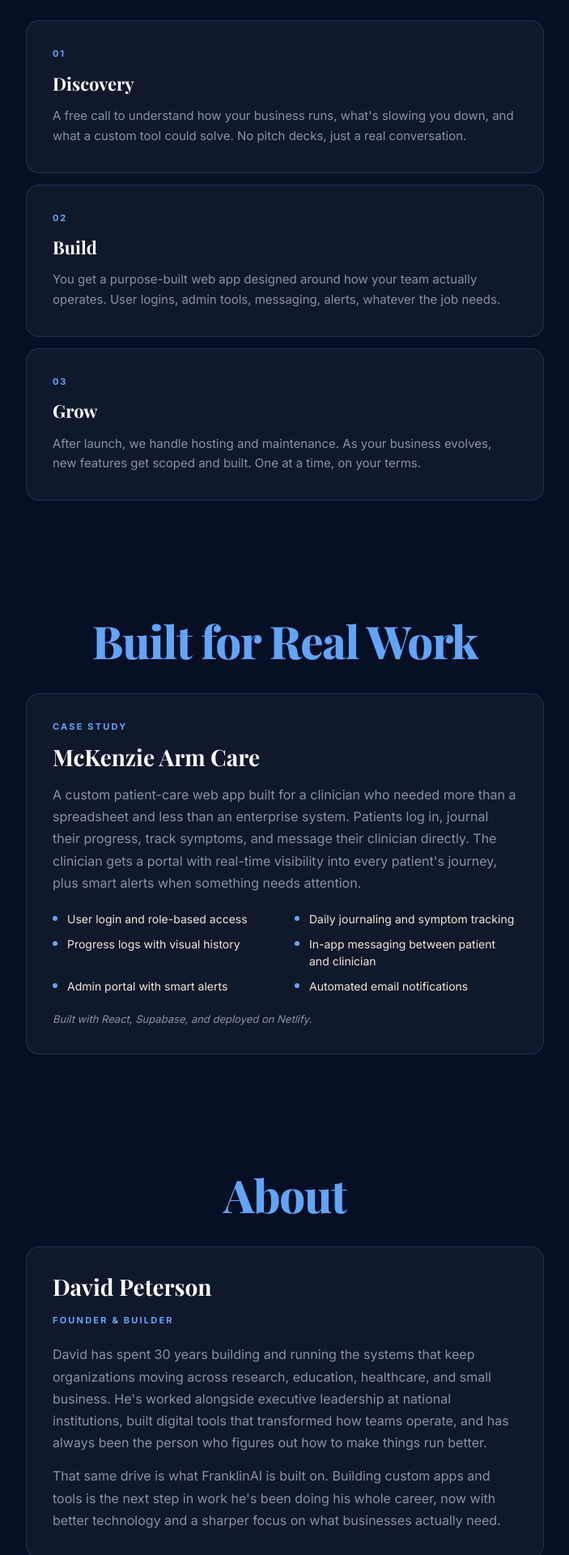
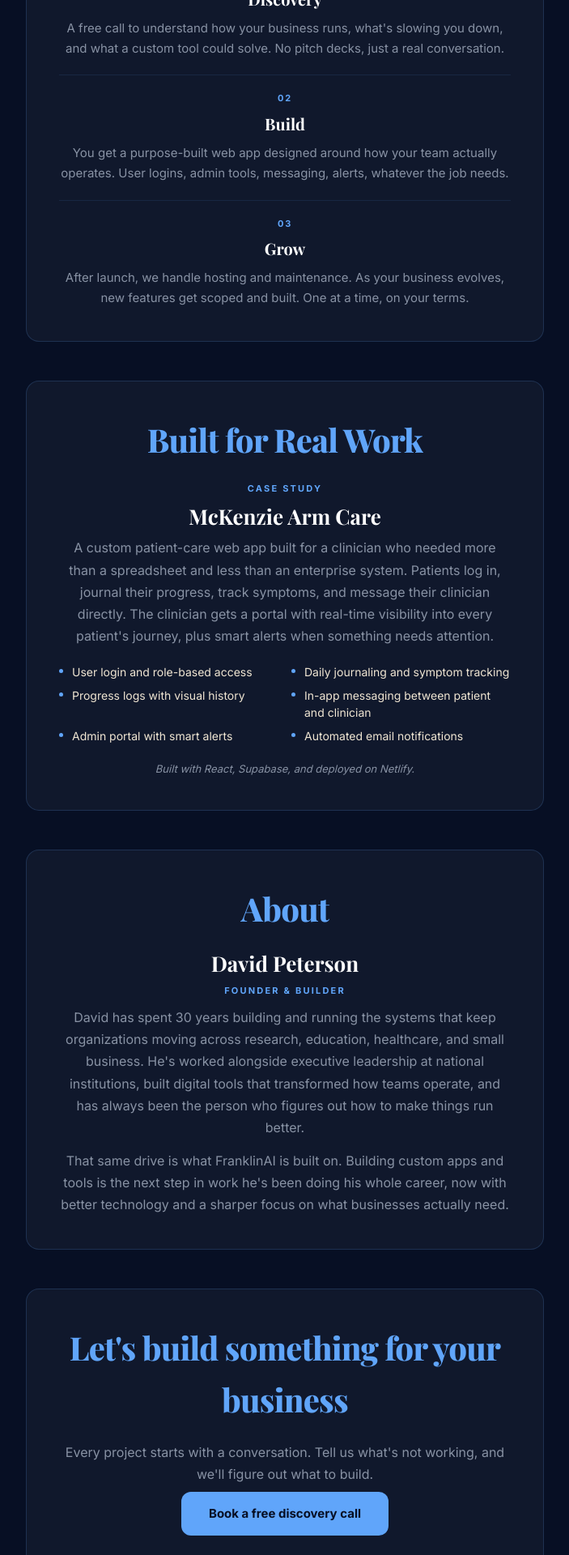
Before and after one commit to besoulful-design/franklinai-v2, a React (Vite) app: page / in a window 1280 px wide. Shown: the part 780-2700 px from the top of the page at 81% size, without its empty margins (288-991 px from the left). Built offline with nearby package versions, Linux system fonts and the light colour scheme.

Commit message:
headings inside cards, one universal card class, shorten hero, all sections centered

```diff
--- a/src/App.jsx
+++ b/src/App.jsx
@@ -57,14 +57,16 @@ function Nav() {
 
 function Hero() {
   return (
-    <section className="hero">
+    <section className="section">
       <div className="container">
+        <div className="site-card">
           <h1 className="hero__headline">
-          FranklinAI builds custom web apps and tools shaped around how your business actually runs.
+            Custom apps and tools built around how your business runs.
           </h1>
           <a href="#discovery" className="btn btn--primary">
             Book a free discovery call
           </a>
+        </div>
       </div>
     </section>
   );
@@ -92,15 +94,17 @@ function HowItWorks() {
   return (
     <section className="section">
       <div className="container">
-        <h2 className="section-heading">How It Works</h2>
+        <div className="site-card">
+          <h2 className="card-heading">How It Works</h2>
           <div className="step-stack">
             {steps.map(step => (
-            <div key={step.number} className="card step-card">
-              <span className="step-card__number">{step.number}</span>
-              <h3 className="step-card__title">{step.title}</h3>
-              <p className="step-card__text">{step.text}</p>
+              <div key={step.number} className="step-item">
+                <span className="step-item__number">{step.number}</span>
+                <h3 className="step-item__title">{step.title}</h3>
+                <p className="step-item__text">{step.text}</p>
               </div>
             ))}
+          </div>
         </div>
       </div>
     </section>
@@ -120,23 +124,23 @@ function CaseStudy() {
   return (
     <section className="section">
       <div className="container">
-        <h2 className="section-heading">Built for Real Work</h2>
-        <div className="card content-card content-card--centered">
-          <span className="content-card__label">Case Study</span>
-          <h3 className="content-card__title">McKenzie Arm Care</h3>
-          <p className="content-card__text">
+        <div className="site-card">
+          <h2 className="card-heading">Built for Real Work</h2>
+          <span className="card-label">Case Study</span>
+          <h3 className="card-title">McKenzie Arm Care</h3>
+          <p className="card-text">
             A custom patient-care web app built for a clinician who needed more
             than a spreadsheet and less than an enterprise system. Patients log in,
             journal their progress, track symptoms, and message their clinician directly.
             The clinician gets a portal with real-time visibility into every
             patient's journey, plus smart alerts when something needs attention.
           </p>
-          <ul className="content-card__features">
+          <ul className="card-features">
             {features.map((f, i) => (
-              <li key={i} className="content-card__feature">{f}</li>
+              <li key={i} className="card-feature">{f}</li>
             ))}
           </ul>
-          <p className="content-card__stack">
+          <p className="card-stack">
             Built with React, Supabase, and deployed on Netlify.
           </p>
         </div>
@@ -149,18 +153,18 @@ function About() {
   return (
     <section className="section">
       <div className="container">
-        <h2 className="section-heading">About</h2>
-        <div className="card content-card content-card--centered">
-          <h3 className="content-card__title">David Peterson</h3>
-          <span className="content-card__label" style={{ marginBottom: '20px' }}>Founder &amp; Builder</span>
-          <p className="content-card__text">
+        <div className="site-card">
+          <h2 className="card-heading">About</h2>
+          <h3 className="card-title">David Peterson</h3>
+          <span className="card-label">Founder &amp; Builder</span>
+          <p className="card-text">
             David has spent 30 years building and running the systems that keep
             organizations moving across research, education, healthcare, and
             small business. He's worked alongside executive leadership at national
             institutions, built digital tools that transformed how teams operate,
             and has always been the person who figures out how to make things run better.
           </p>
-          <p className="content-card__text">
+          <p className="card-text">
             That same drive is what FranklinAI is built on. Building custom apps
             and tools is the next step in work he's been doing his whole career,
             now with better technology and a sharper focus on what businesses
@@ -176,11 +180,9 @@ function DiscoveryCTA() {
   return (
     <section className="section" id="discovery">
       <div className="container">
-        <div className="card content-card content-card--centered discovery-card">
-          <h2 className="discovery__headline">
-            Let's build something for your business
-          </h2>
-          <p className="discovery__subtitle">
+        <div className="site-card">
+          <h2 className="card-heading">Let's build something for your business</h2>
+          <p className="card-text">
             Every project starts with a conversation. Tell us what's not working,
             and we'll figure out what to build.
           </p>
--- a/src/styles/global.css
+++ b/src/styles/global.css
@@ -10,10 +10,6 @@
   color-scheme: only light;
 }
 
-html {
-  font-size: 16px;
-}
-
 body {
   background: #070f24;
   color: #f0e6d3;
@@ -23,7 +19,7 @@ body {
   -webkit-font-smoothing: antialiased;
 }
 
-/* ── NAV ──────────────────────────────────────────────────────── */
+/* ── NAV ──────────────────────────────────────────────── */
 
 .site-nav {
   display: flex;
@@ -78,29 +74,181 @@ body {
   align-self: center;
 }
 
-/* ── HERO ──────────────────────────────────────────────────────── */
+/* ── LAYOUT ──────────────────────────────────────────────── */
 
-.hero {
-  padding: 32px 24px 72px;
+.container {
+  width: 100%;
+  max-width: 1100px;
+  margin: 0 auto;
+  padding: 0 24px;
+}
+
+.section {
+  padding: 24px 0;
+}
+
+/* ── UNIVERSAL CARD ──────────────────────────────────────────────── */
+/* One class, used everywhere. All cards are identical. */
+
+.site-card {
+  background: rgba(255, 255, 255, 0.04);
+  border: 1px solid rgba(96, 165, 250, 0.18);
+  border-radius: 16px;
+  padding: 40px;
+  max-width: 640px;
+  margin: 0 auto;
   text-align: center;
 }
+
+/* ── CARD HEADING (replaces section-heading — now lives inside the card) ── */
+
+.card-heading {
+  font-family: 'Playfair Display', serif;
+  font-weight: 800;
+  font-size: clamp(28px, 3.5vw, 40px);
+  color: #60a5fa;
+  letter-spacing: -0.02em;
+  margin-bottom: 20px;
+  pointer-events: none;
+}
+
+/* ── CARD TYPOGRAPHY ──────────────────────────────────────────────── */
+
+.card-label {
+  display: block;
+  font-family: 'Inter', sans-serif;
+  font-size: 11px;
+  font-weight: 700;
+  letter-spacing: 0.2em;
+  text-transform: uppercase;
+  color: #60a5fa;
+  margin-bottom: 10px;
+}
+
+.card-title {
+  font-family: 'Playfair Display', serif;
+  font-weight: 700;
+  font-size: 26px;
+  color: #ffffff;
+  margin-bottom: 10px;
+  line-height: 1.2;
+}
+
+.card-text {
+  font-family: 'Inter', sans-serif;
+  font-size: 16px;
+  color: #8892a4;
+  line-height: 1.7;
+  margin-bottom: 14px;
+}
+
+.card-text:last-of-type {
+  margin-bottom: 0;
+}
+
+/* ── HERO ──────────────────────────────────────────────── */
 
 .hero__headline {
   font-family: 'Playfair Display', serif;
   font-weight: 800;
-  font-size: clamp(26px, 3.5vw, 44px);
+  font-size: clamp(24px, 3vw, 36px);
   color: #ffffff;
-  line-height: 1.18;
+  line-height: 1.2;
   letter-spacing: -0.02em;
-  max-width: 700px;
-  margin: 0 auto 32px;
+  margin-bottom: 28px;
 }
 
-/* ── BUTTONS ──────────────────────────────────────────────────────── */
+/* ── HOW IT WORKS — steps inside a single card ──────────────────────────────────────────────── */
+
+.step-stack {
+  display: flex;
+  flex-direction: column;
+  gap: 0;
+}
+
+.step-item {
+  padding: 20px 0;
+  border-top: 1px solid rgba(96, 165, 250, 0.1);
+}
+
+.step-item:first-child {
+  border-top: none;
+  padding-top: 0;
+}
+
+.step-item:last-child {
+  padding-bottom: 0;
+}
+
+.step-item__number {
+  display: block;
+  font-family: 'Inter', sans-serif;
+  font-size: 11px;
+  font-weight: 700;
+  letter-spacing: 0.16em;
+  color: #60a5fa;
+  margin-bottom: 6px;
+}
+
+.step-item__title {
+  font-family: 'Playfair Display', serif;
+  font-weight: 700;
+  font-size: 20px;
+  color: #ffffff;
+  margin-bottom: 8px;
+}
+
+.step-item__text {
+  font-family: 'Inter', sans-serif;
+  font-size: 15px;
+  color: #8892a4;
+  line-height: 1.65;
+}
+
+/* ── CASE STUDY FEATURES ──────────────────────────────────────────────── */
+
+.card-features {
+  display: grid;
+  grid-template-columns: 1fr 1fr;
+  gap: 8px 16px;
+  list-style: none;
+  margin: 20px 0;
+  text-align: left;
+}
+
+.card-feature {
+  font-family: 'Inter', sans-serif;
+  font-size: 14px;
+  color: #f0e6d3;
+  padding-left: 16px;
+  position: relative;
+  line-height: 1.5;
+}
+
+.card-feature::before {
+  content: '';
+  position: absolute;
+  left: 0;
+  top: 7px;
+  width: 5px;
+  height: 5px;
+  border-radius: 50%;
+  background: #60a5fa;
+}
+
+.card-stack {
+  font-family: 'Inter', sans-serif;
+  font-size: 13px;
+  color: #8892a4;
+  margin-top: 16px;
+  font-style: italic;
+}
+
+/* ── BUTTONS ──────────────────────────────────────────────── */
 
 .btn {
   display: inline-block;
-  padding: 16px 36px;
+  padding: 15px 34px;
   border-radius: 12px;
   font-family: 'Inter', sans-serif;
   font-size: 15px;
@@ -109,6 +257,7 @@ body {
   cursor: pointer;
   border: none;
   transition: opacity 0.2s ease;
+  margin-top: 8px;
 }
 
 .btn:hover {
@@ -120,179 +269,12 @@ body {
   color: #070f24;
 }
 
-/* ── LAYOUT ──────────────────────────────────────────────────────── */
-
-.container {
-  width: 100%;
-  max-width: 1100px;
-  margin: 0 auto;
-  padding: 0 24px;
-}
-
-.section {
-  padding: 64px 0;
-}
-
-.section-heading {
-  font-family: 'Playfair Display', serif;
-  font-weight: 800;
-  font-size: clamp(36px, 5vw, 56px);
-  color: #60a5fa;
-  text-align: center;
-  margin-bottom: 20px;
-  pointer-events: none;
-  letter-spacing: -0.02em;
-}
-
-/* ── CARDS — shared base ──────────────────────────────────────────────────────── */
-
-.card {
-  background: rgba(255, 255, 255, 0.04);
-  border: 1px solid rgba(96, 165, 250, 0.18);
-  border-radius: 16px;
-  padding: 32px;
-}
-
-/* ── HOW IT WORKS — vertical stack ──────────────────────────────────────────────────────── */
-
-.step-stack {
-  display: flex;
-  flex-direction: column;
-  gap: 14px;
-  max-width: 640px;
-  margin: 0 auto;
-}
-
-.step-card__number {
-  display: block;
-  font-family: 'Inter', sans-serif;
-  font-size: 11px;
-  font-weight: 700;
-  letter-spacing: 0.16em;
-  color: #60a5fa;
-  margin-bottom: 10px;
-}
-
-.step-card__title {
-  font-family: 'Playfair Display', serif;
-  font-weight: 700;
-  font-size: 22px;
-  color: #ffffff;
-  margin-bottom: 10px;
-}
-
-.step-card__text {
-  font-family: 'Inter', sans-serif;
-  font-size: 15px;
-  color: #8892a4;
-  line-height: 1.65;
-}
-
-/* ── CONTENT CARDS ──────────────────────────────────────────────────────── */
-
-.content-card--centered {
-  max-width: 640px;
-  margin: 0 auto;
-}
-
-.content-card__label {
-  display: block;
-  font-family: 'Inter', sans-serif;
-  font-size: 11px;
-  font-weight: 700;
-  letter-spacing: 0.2em;
-  text-transform: uppercase;
-  color: #60a5fa;
-  margin-bottom: 12px;
-}
-
-.content-card__title {
-  font-family: 'Playfair Display', serif;
-  font-weight: 700;
-  font-size: 28px;
-  color: #ffffff;
-  margin-bottom: 16px;
-  line-height: 1.2;
-}
-
-.content-card__text {
-  font-family: 'Inter', sans-serif;
-  font-size: 16px;
-  color: #8892a4;
-  line-height: 1.7;
-  margin-bottom: 14px;
-}
-
-.content-card__text:last-of-type {
-  margin-bottom: 0;
-}
-
-.content-card__features {
-  display: grid;
-  grid-template-columns: 1fr 1fr;
-  gap: 10px 24px;
-  list-style: none;
-  margin: 20px 0;
-}
-
-.content-card__feature {
-  font-family: 'Inter', sans-serif;
-  font-size: 14px;
-  color: #f0e6d3;
-  padding-left: 18px;
-  position: relative;
-  line-height: 1.5;
-}
-
-.content-card__feature::before {
-  content: '';
-  position: absolute;
-  left: 0;
-  top: 7px;
-  width: 6px;
-  height: 6px;
-  border-radius: 50%;
-  background: #60a5fa;
-}
-
-.content-card__stack {
-  font-family: 'Inter', sans-serif;
-  font-size: 13px;
-  color: #8892a4;
-  margin-top: 20px;
-  font-style: italic;
-}
-
-/* ── DISCOVERY CTA ──────────────────────────────────────────────────────── */
-
-.discovery-card {
-  text-align: center;
-}
-
-.discovery__headline {
-  font-family: 'Playfair Display', serif;
-  font-weight: 800;
-  font-size: clamp(26px, 3.5vw, 40px);
-  color: #ffffff;
-  margin-bottom: 16px;
-  line-height: 1.18;
-  letter-spacing: -0.02em;
-}
-
-.discovery__subtitle {
-  font-family: 'Inter', sans-serif;
-  font-size: 16px;
-  color: #8892a4;
-  max-width: 440px;
-  margin: 0 auto 28px;
-  line-height: 1.65;
-}
-
-/* ── FOOTER ──────────────────────────────────────────────────────── */
+/* ── FOOTER ──────────────────────────────────────────────── */
 
 .site-footer {
   padding: 48px 24px;
   border-top: 1px solid rgba(96, 165, 250, 0.12);
+  margin-top: 24px;
 }
 
 .site-footer__inner {
@@ -357,22 +339,22 @@ body {
   color: #8892a4;
 }
 
-/* ── MOBILE ──────────────────────────────────────────────────────── */
+/* ── MOBILE ──────────────────────────────────────────────── */
 
 @media (max-width: 768px) {
   .section {
-    padding: 48px 0;
+    padding: 16px 0;
   }
 
-  .card {
-    padding: 24px;
+  .site-card {
+    padding: 28px 20px;
   }
 
-  .content-card__features {
+  .card-features {
     grid-template-columns: 1fr;
   }
 
-  /* Nav: 50% larger on iPhone */
+  /* Nav 50% larger on iPhone */
   .site-nav__logo {
     height: 168px !important;
     width: auto !important;
@@ -382,11 +364,6 @@ body {
     font-size: 42px;
   }
 
-  .site-nav__city {
-    font-size: 12px;
-    letter-spacing: 0.18em;
-  }
-
   .site-nav__brand {
     gap: 16px;
   }
```
Lines whose indentation alone changed are shown as unchanged.
